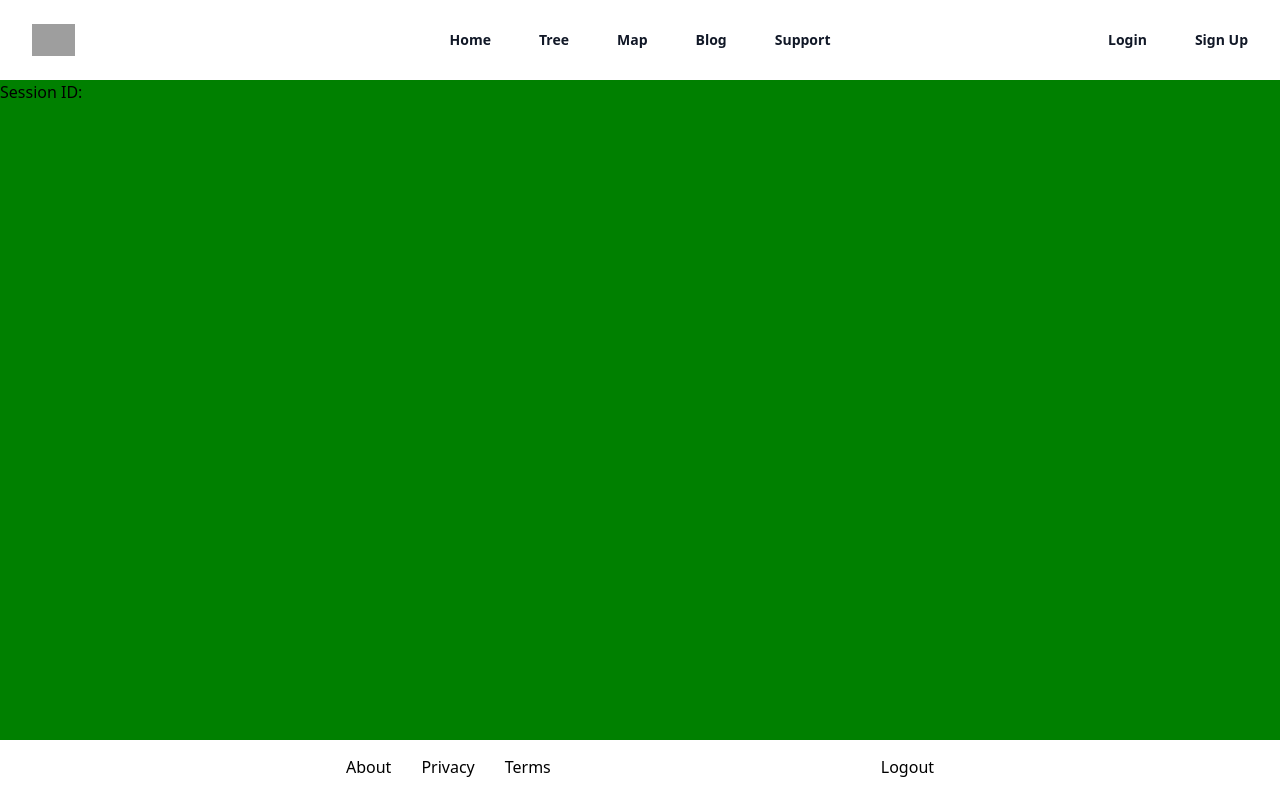
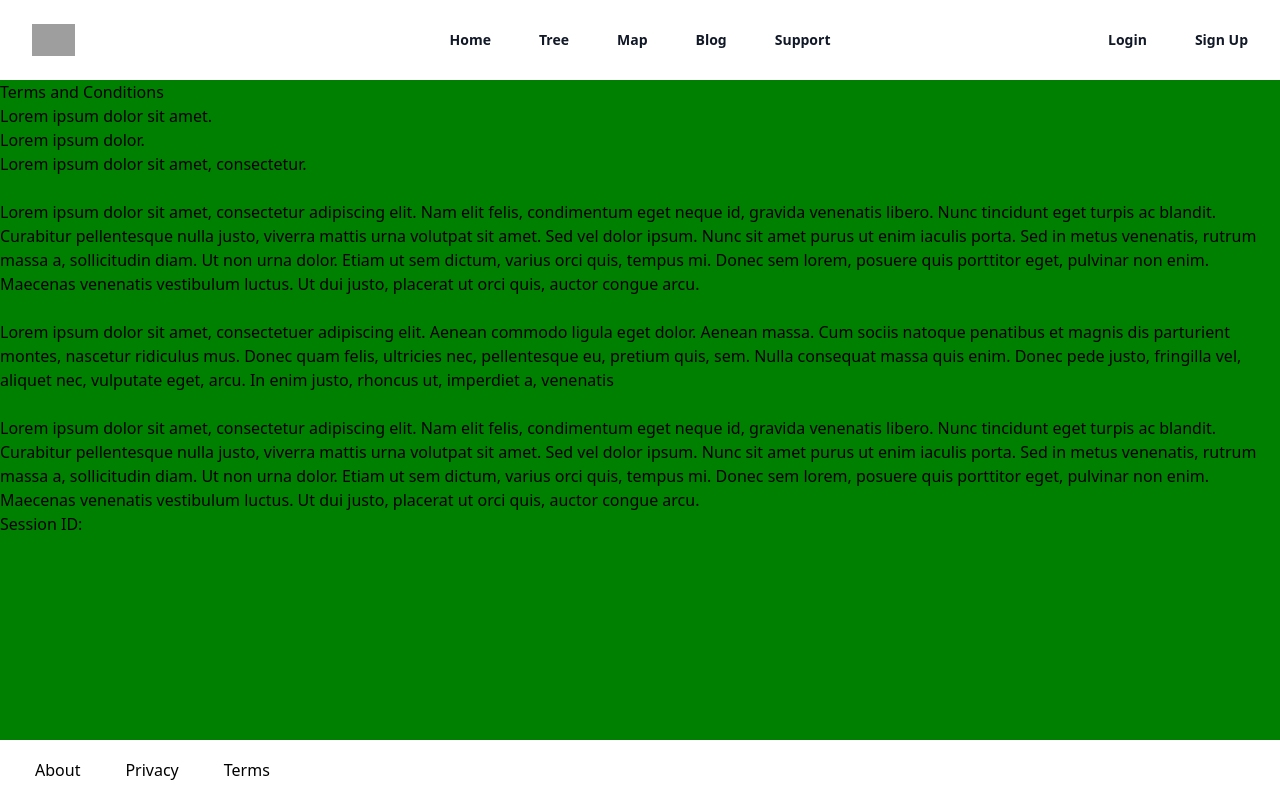
Before and after one commit to ShawnC-LaunchCode/liftoff-dec24-group1, a React (Vite) app in the folder frontend/family-flashback/: page /home in a window 1280 px wide. Built offline with nearby package versions, Linux system fonts and the light colour scheme; grey boxes are pictures that could not be loaded.

Commit message:
Redirects after signing up, logging in, and logging out are working. Footer links are now more properly aligned. Logout end now uses a cookie to grab the sessionID instead of through the URL. Logout button becomes hidden if a sessionID cookie is not detected.

```diff
--- a/frontend/family-flashback/src/App.jsx
+++ b/frontend/family-flashback/src/App.jsx
@@ -1,5 +1,6 @@
 import './App.css'
 import Header from './components/header';
+import Home from './components/home';
 import Tree from './components/tree';
 import Map from './components/map';
 import Blog from './components/blog';
@@ -30,6 +31,7 @@ function App() {
           <div className='App'>
             <Header />
             <Routes>
+                <Route path="/home" element={<Home />} />
               <Route path="/tree" element={<Tree />} />
               <Route path="/map" element={<Map />} />
               <Route path="/blog" element={<Blog />} />
--- a/frontend/family-flashback/src/components/footer.css
+++ b/frontend/family-flashback/src/components/footer.css
@@ -1,22 +1,23 @@
 .web-footer{
-    margin-top: auto;
     background: rgb(255, 255, 255);
-
     height: 60px;
+    width: 100%;
+    display: flex;
+    position: fixed;
+    bottom: 0;
 }
 
 .footer-links{
     display: flex;
-    justify-content: center;
     align-items: center;
-    padding-top: 15px;
-    gap: 30px;
+    align-content: center;
+    gap: 45px;
+    padding-left: 35px;
 }
 
-.logout{
+.logout-link{
     display: flex;
-    justify-content: center;
+    margin-left: auto;
     align-items: center;
-    padding-left: 300px;
-    gap: 30px;
+    padding-right: 35px;
 }
--- a/frontend/family-flashback/src/components/footer.jsx
+++ b/frontend/family-flashback/src/components/footer.jsx
@@ -1,4 +1,5 @@
 import React from 'react'
+import { useNavigate } from 'react-router-dom';
 
 import "./footer.css"
 
@@ -15,31 +16,39 @@ export default function Footer() {
     .find((row) => row.startsWith("session="))
     ?.split("=")[1];
 
+    const navigate = useNavigate();
+
     const handleClick = async (event) => {
-        console.log(cookieValue);
-        const response = await fetch("http://localhost:8080/auth/logout/" + cookieValue, {
-            method: 'GET',
+        const response = await fetch("http://localhost:8080/auth/logout", {
+            method: 'DELETE',
+            credentials: 'include',
             headers: {
                 'Accept': 'application/json',
                 'Content-Type': 'application/json',
-                'session': cookieValue,
             },
         });
 
         document.cookie = "session=; expires=Thu, 01 Jan 1970 00:00:00 UTC; path=/;";
+        navigate('/');
     }
 
     return (
-        <div className='web-footer'>
-            <footer>
+        <div>
+            <footer className="web-footer">
                 <div className="footer-links">
                     {navigation.map((item) => (
                         <a key={item.name} href={item.href}>
                             {item.name}
                         </a>
                     ))}
-                    <div className="logout"><span onClick={handleClick}>Logout</span></div>
                 </div>
+                {cookieValue != null &&
+                    <div className="logout-link">
+                        <button>
+                            <span onClick={handleClick}>Logout</span>
+                        </button>
+                    </div>
+                }
             </footer>
         </div>
     )
--- a/frontend/family-flashback/src/components/header.jsx
+++ b/frontend/family-flashback/src/components/header.jsx
@@ -5,7 +5,7 @@ import { Dialog, DialogPanel } from '@headlessui/react'
 import { Bars3Icon, XMarkIcon } from '@heroicons/react/24/outline'
 
 const navigation = [
-  { name: 'Home', href: '/'},
+  { name: 'Home', href: '/home'},
   { name: 'Tree', href: '/tree' },
   { name: 'Map', href: '/map' },
   { name: 'Blog', href: '/blog' },
--- /dev/null
+++ b/frontend/family-flashback/src/components/home.jsx
@@ -0,0 +1,48 @@
+import React from 'react'
+
+export default function Home() {
+  return (
+    <div className="terms-comp">
+        <h1>Terms and Conditions</h1>
+
+        <ul>
+            <li>Lorem ipsum dolor sit amet.</li>
+            <li>Lorem ipsum dolor.</li>
+            <li>Lorem ipsum dolor sit amet, consectetur.</li>
+        </ul>
+        <br/>
+        <p>
+        Lorem ipsum dolor sit amet, consectetur adipiscing elit.
+        Nam elit felis, condimentum eget neque id, gravida venenatis libero.
+        Nunc tincidunt eget turpis ac blandit.
+        Curabitur pellentesque nulla justo, viverra mattis urna volutpat sit amet.
+        Sed vel dolor ipsum. Nunc sit amet purus ut enim iaculis porta.
+        Sed in metus venenatis, rutrum massa a, sollicitudin diam. Ut non urna dolor.
+        Etiam ut sem dictum, varius orci quis, tempus mi.
+        Donec sem lorem, posuere quis porttitor eget, pulvinar non enim.
+        Maecenas venenatis vestibulum luctus. Ut dui justo, placerat ut orci quis, auctor congue arcu.
+        </p>
+        <br/>
+        <p>
+        Lorem ipsum dolor sit amet, consectetuer adipiscing elit.
+        Aenean commodo ligula eget dolor. Aenean massa.
+        Cum sociis natoque penatibus et magnis dis parturient montes, nascetur ridiculus mus.
+        Donec quam felis, ultricies nec, pellentesque eu, pretium quis, sem.
+        Nulla consequat massa quis enim. Donec pede justo, fringilla vel, aliquet nec, vulputate eget, arcu.
+        In enim justo, rhoncus ut, imperdiet a, venenatis
+        </p>
+        <br/>
+        <p>
+        Lorem ipsum dolor sit amet, consectetur adipiscing elit.
+        Nam elit felis, condimentum eget neque id, gravida venenatis libero.
+        Nunc tincidunt eget turpis ac blandit.
+        Curabitur pellentesque nulla justo, viverra mattis urna volutpat sit amet.
+        Sed vel dolor ipsum. Nunc sit amet purus ut enim iaculis porta.
+        Sed in metus venenatis, rutrum massa a, sollicitudin diam. Ut non urna dolor.
+        Etiam ut sem dictum, varius orci quis, tempus mi.
+        Donec sem lorem, posuere quis porttitor eget, pulvinar non enim.
+        Maecenas venenatis vestibulum luctus. Ut dui justo, placerat ut orci quis, auctor congue arcu.
+        </p>
+    </div>
+  )
+}
--- a/frontend/family-flashback/src/components/login.jsx
+++ b/frontend/family-flashback/src/components/login.jsx
@@ -32,6 +32,7 @@ export default function Login() {
         if(result["session"] != null) {
             document.cookie = "session=" + result["session"];
         }
+
         navigate('/');
     }
 
--- a/frontend/family-flashback/src/components/signup.jsx
+++ b/frontend/family-flashback/src/components/signup.jsx
@@ -1,4 +1,5 @@
 import React from 'react'
+import { useNavigate } from 'react-router-dom';
 
 import "./signup.css"
 
@@ -7,6 +8,8 @@ import emailIcon from "../components/assets/email.png"
 import passwordIcon from "../components/assets/password.png"
 
 export default function Signup() {
+
+    const navigate = useNavigate();
 
     const handleSubmit = async (event) => {
         event.preventDefault();
@@ -31,8 +34,11 @@ export default function Signup() {
 
         const result = await response.json();
         console.log(result);
-        document.cookie = "session=" + result["session"];
-        alert("Form submitted");
+        if(result["session"] != null) {
+            document.cookie = "session=" + result["session"];
+        }
+
+        navigate('/');
     }
 
     const handleClick = (event) => {
```
Also changed, not shown: 2 other files (tests, documents, lock files or other folders).
